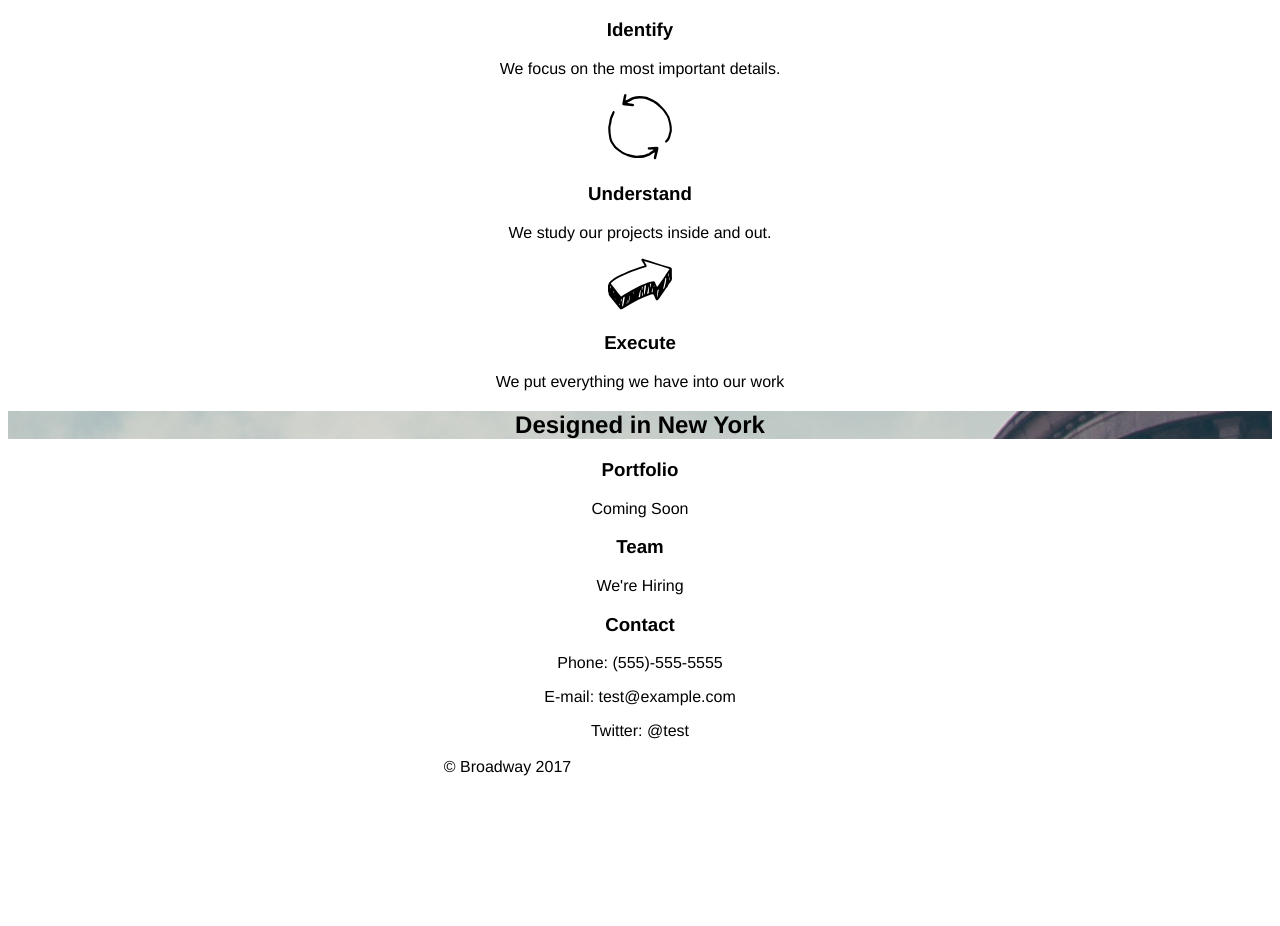
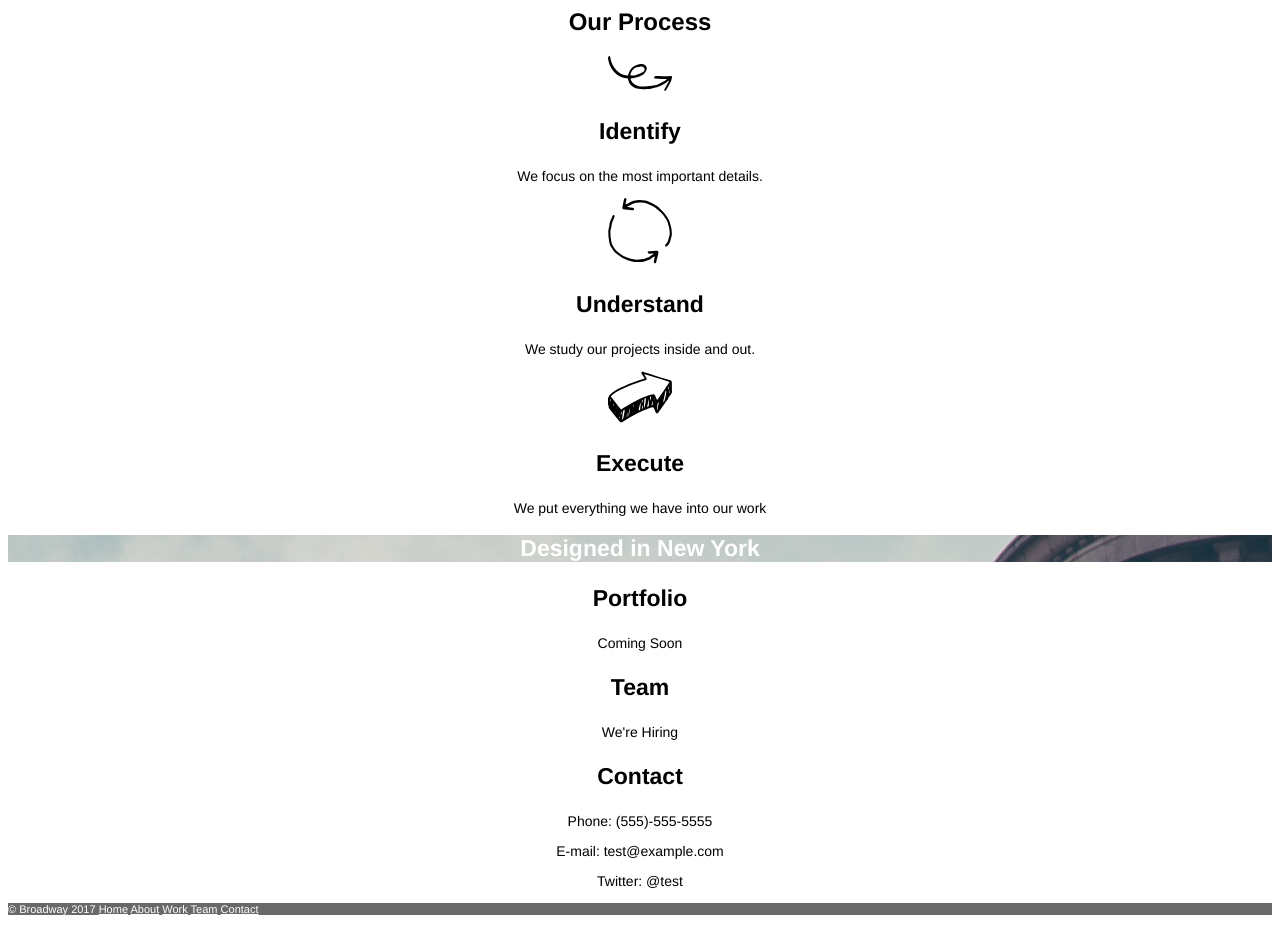
Before and after one commit to ydbspin/Broadway, a plain HTML site: page index.html in a window 1280 px wide. Shown: the part 355-1281 px from the top of the page. Before the commit the page ends 1148 px from the top, so only its background shows below. Drawn offline with Linux system fonts and the light colour scheme; files whose address does not match are found by name.

Commit message:
Add css styling.

```diff
--- a/resources/css/style.css
+++ b/resources/css/style.css
@@ -1,7 +1,24 @@
 body {
   font-family: helvetica;
+
+}
+h1, h2, h3 {
+  font-weight: bold;
+}
+.supporting {
   text-align: center;
-
+}
+.supporting h2 {
+  font-size: 32;
+}
+.supporting h3 {
+  font-size: 23px;
+}
+.supporting-item p {
+  font-size: 14px;
+}
+.hero h1 {
+  font-size: 70px;
 }
 .btn-nav {
   font-size: 18px;
@@ -9,4 +26,18 @@ body {
 }
 .hero {
 background-image: url(/Users/yoeldovspinner/Desktop/Broadway/resources/images/the-flatiron-building.png);
+text-align: center;
+color: white;
 }
+.hero h2 {
+  font-size: 23px;
+}
+.footer {
+  background-color: dimgray;
+  font-size: 11px;
+  color: white;
+  text-align: left;
+}
+.footer .btn-nav {
+  font-size: 11px;
+}
```
